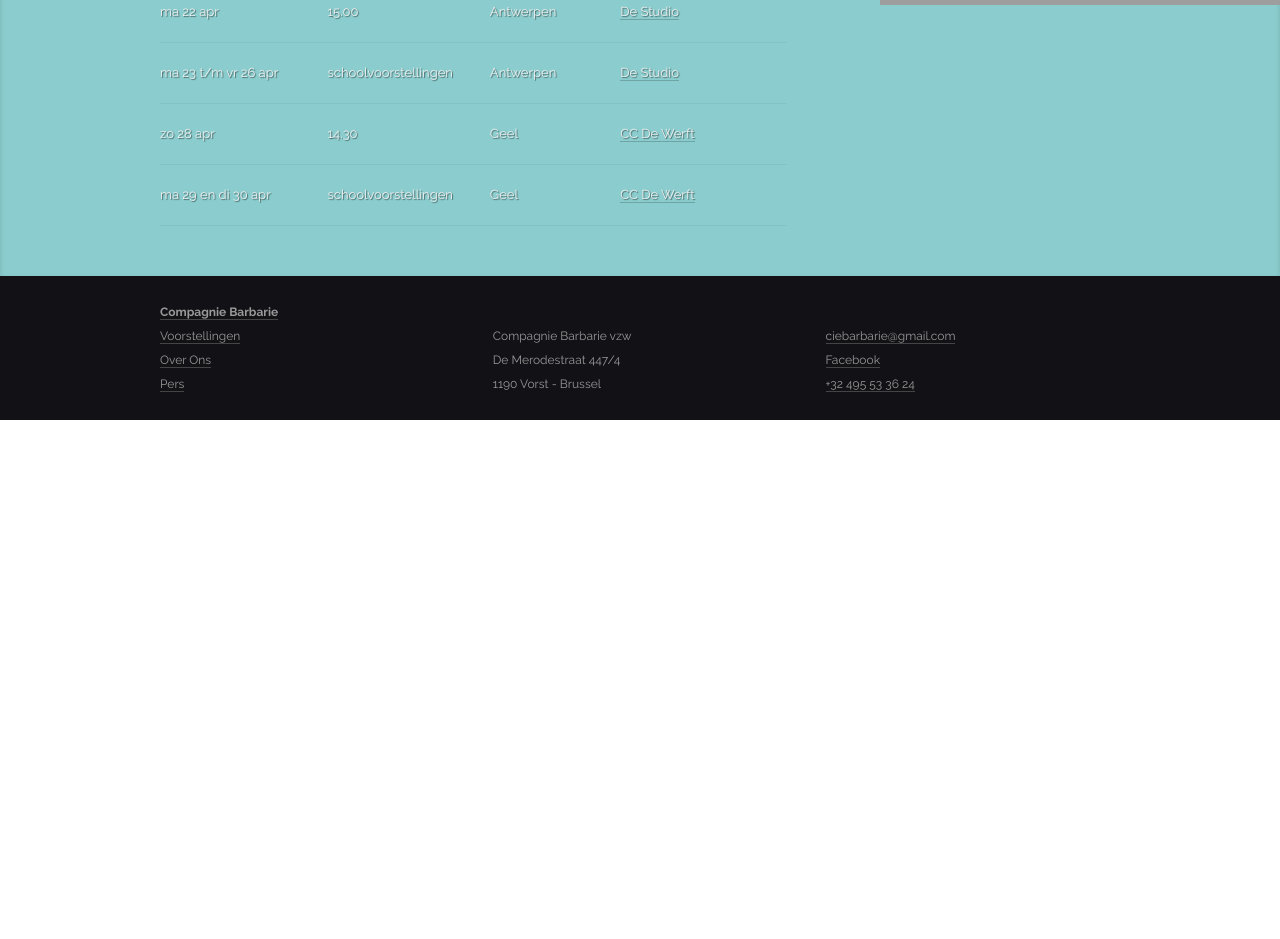
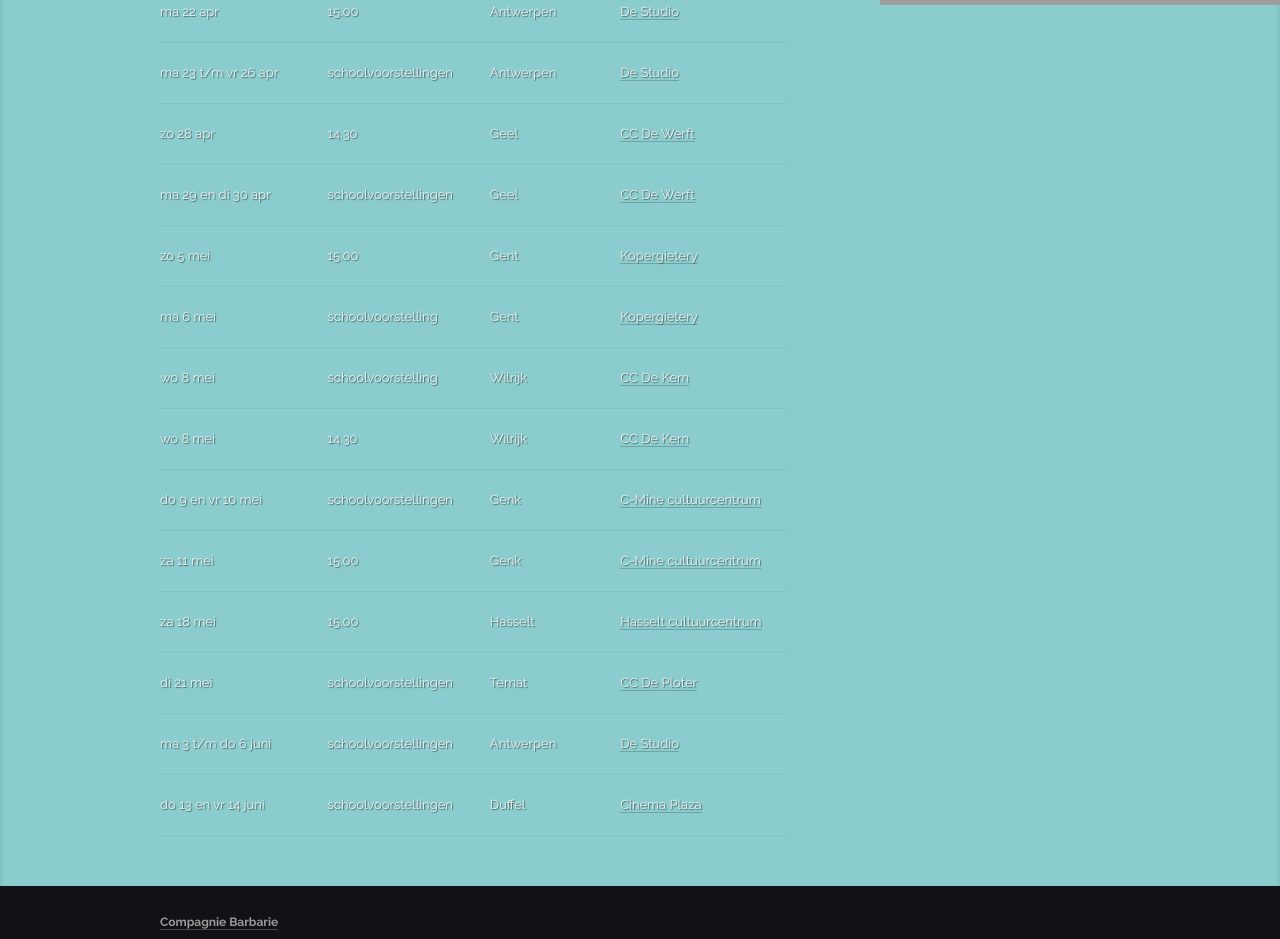
Before and after one commit to ciebarbarie/ciebarbarie, a Jekyll site: the page built from voorstellingen/gratis-chips.md, in a window 1280 px wide and 1400 px high, scrolled down 2565 px. Shown: the part 370-1309 px from the top of the window. Built offline with Jekyll 4.4.1, drawn with Linux system fonts in a browser that asks for light colours; nearby versions of some CDN libraries; some web fonts are replaced; library files that are not in the unit come from our copies; before the commit the page ends 3355 px from its top, so only the background shows below that; grey boxes are pictures that could not be loaded.

Commit message:
Update gratis-chips.md

```diff
--- a/voorstellingen/gratis-chips.md
+++ b/voorstellingen/gratis-chips.md
@@ -88,5 +88,16 @@
 <tr><td>ma 23 t/m vr 26 apr</td><td>schoolvoorstellingen</td><td>Antwerpen</td><td><a href="https://www.destudio.com/">De Studio</a></td></tr>
 <tr><td>zo 28 apr</td><td>14.30</td><td>Geel</td><td><a href="https://www.dewerft.be/">CC De Werft</a></td></tr>
 <tr><td>ma 29 en di 30 apr</td><td>schoolvoorstellingen</td><td>Geel</td><td><a href="https://www.dewerft.be/">CC De Werft</a></td></tr>
+<tr><td>zo 5 mei</td><td>15.00</td><td>Gent</td><td><a href="https://www.kopergietery.be/">Kopergietery</a></td></tr>
+<tr><td>ma 6 mei</td><td>schoolvoorstelling</td><td>Gent</td><td><a href="https://www.kopergietery.be/">Kopergietery</a></td></tr>
+<tr><td>wo 8 mei</td><td>schoolvoorstelling</td><td>Wilrijk</td><td><a href="https://www.ccdekern.be.be/">CC De Kern</a></td></tr>
+<tr><td>wo 8 mei</td><td>14.30</td><td>Wilrijk</td><td><a href="https://www.ccdekern.be.be/">CC De Kern</a></td></tr>
+<tr><td>do 9 en vr 10 mei</td><td>schoolvoorstellingen</td><td>Genk</td><td><a href="https://www.c-minecultuurcentrum.be.be/">C-Mine cultuurcentrum</a></td></tr>
+<tr><td>za 11 mei</td><td>15.00</td><td>Genk</td><td><a href="https://www.c-minecultuurcentrum.be/">C-Mine cultuurcentrum</a></td></tr>
+<tr><td>za 18 mei</td><td>15.00</td><td>Hasselt</td><td><a href="https://www.ccha.be/">Hasselt cultuurcentrum</a></td></tr>
+<tr><td>di 21 mei</td><td>schoolvoorstellingen</td><td>Ternat</td><td><a href="https://www.ccdeploter.be/">CC De Ploter</a></td></tr>
+<tr><td>ma 3 t/m do 6 juni</td><td>schoolvoorstellingen</td><td>Antwerpen</td><td><a href="https://www.destudio.com/">De Studio</a></td></tr>
+<tr><td>do 13 en vr 14 juni</td><td>schoolvoorstellingen</td><td>Duffel</td><td><a href="https://www.duffel.be/">Cinema Plaza</a></td></tr>
+
 </table>
 </div>
```
